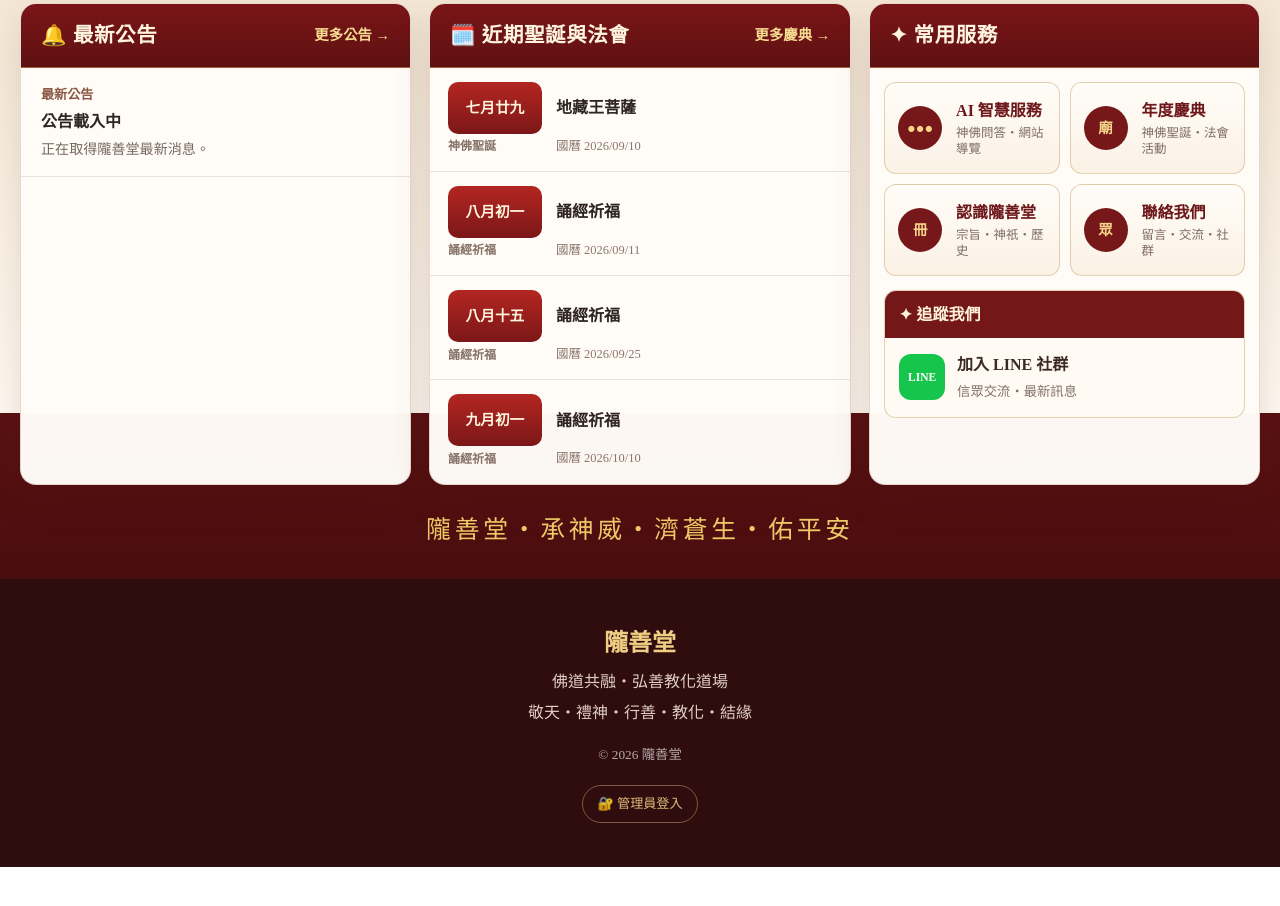
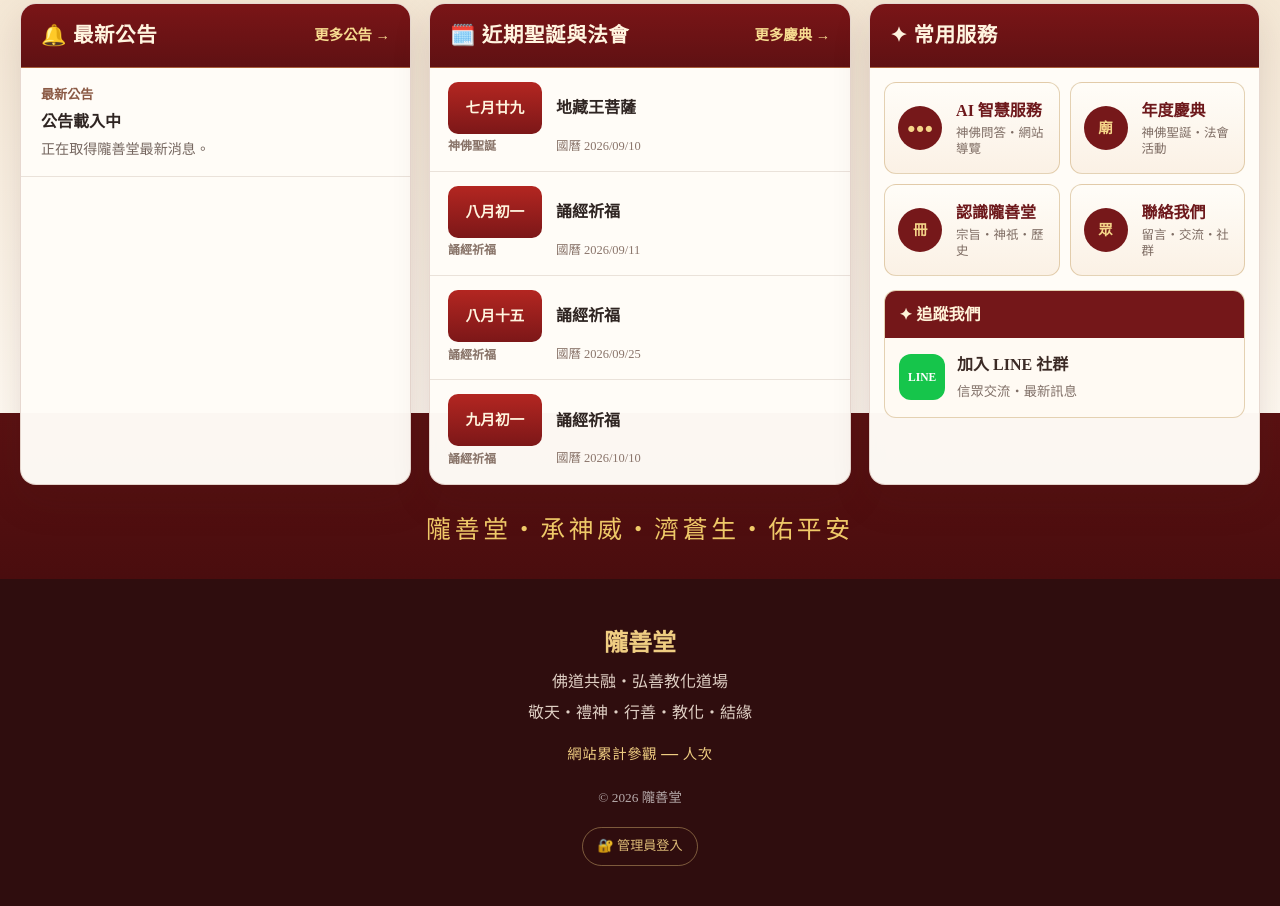
Before and after one commit to AlexLiu1975/longshan-tang-official, a plain HTML site: page public/index.html in a window 1280 px wide. Shown: the part 1067-1973 px from the top of the page. Before the commit the page ends 1934 px from the top, so only its background shows below. Drawn offline with Linux system fonts and the light colour scheme; no server answers.

Commit message:
Show homepage visitor count

```diff
--- a/public/index.html
+++ b/public/index.html
@@ -16,7 +16,8 @@
     /* 僅固定太子元帥 AI 圖於首頁右下角；HTML 三區塊維持不變。 */
     .taizi-ai-float{position:fixed !important;right:18px !important;bottom:max(22px,calc(env(safe-area-inset-bottom) + 14px)) !important;z-index:999 !important;display:block !important;width:auto !important;height:auto !important;padding:0 !important;margin:0 !important;background:transparent !important;border:0 !important;filter:drop-shadow(0 10px 18px rgba(48,10,9,.3)) !important;}
     .taizi-ai-float>img{width:180px !important;height:auto !important;display:block !important;object-fit:contain !important;border:0 !important;border-radius:0 !important;background:transparent !important;box-shadow:none !important;margin:0 !important;}
-    @media(max-width:760px){.hero-final{height:auto !important;min-height:0 !important;aspect-ratio:auto !important}.hero-final>img{position:static !important;inset:auto !important;width:100% !important;height:auto !important;object-fit:contain !important;margin:-5% 0 0 !important}.taizi-ai-float{right:12px !important;bottom:max(18px,calc(env(safe-area-inset-bottom) + 12px)) !important}.taizi-ai-float>img{width:132px !important}}
+    .site-counter{margin-top:14px;color:#efcd82;font-size:.9rem;letter-spacing:.04em}.site-counter strong{font-size:1.05rem}
+    @media(max-width:760px){.hero-final{height:auto !important;min-height:0 !important;aspect-ratio:auto !important}.hero-final>img{position:static !important;inset:auto !important;width:100% !important;height:auto !important;object-fit:contain !important;margin:-5% 0 0 !important}.taizi-ai-float{right:12px !important;bottom:max(18px,calc(env(safe-area-inset-bottom) + 12px)) !important}.taizi-ai-float>img{width:132px !important}.site-counter{font-size:.86rem}}
   </style>
 </head>
 <body>
@@ -37,7 +38,7 @@
     </section>
   </main>
   <a class="taizi-ai-float" href="/pages/ai.html" aria-label="開啟隴善堂 AI 智慧服務"><img src="/assets/taizi-ai-float-20260901.png?v=20260901-2" alt="太子元帥 AI 智慧服務" /></a>
-  <footer><strong>隴善堂</strong><p>佛道共融・弘善教化道場</p><p>敬天・禮神・行善・教化・結緣</p><small>© <span id="year"></span> 隴善堂</small><div style="margin-top:18px"><a href="/pages/admin.html" style="display:inline-block;padding:7px 14px;border:1px solid rgba(239,205,130,.45);border-radius:999px;color:#efcd82;font-size:.82rem;opacity:.9">🔐 管理員登入</a></div></footer>
-  <script src="/navigation.js"></script><script src="/site-config.js"></script><script src="/app.js"></script><script src="./birthdays-widget.js"></script><script type="module" src="/firebase-news.js"></script>
+  <footer><strong>隴善堂</strong><p>佛道共融・弘善教化道場</p><p>敬天・禮神・行善・教化・結緣</p><div class="site-counter">網站累計參觀 <strong id="homepage-visit-count">—</strong> 人次</div><small>© <span id="year"></span> 隴善堂</small><div style="margin-top:18px"><a href="/pages/admin.html" style="display:inline-block;padding:7px 14px;border:1px solid rgba(239,205,130,.45);border-radius:999px;color:#efcd82;font-size:.82rem;opacity:.9">🔐 管理員登入</a></div></footer>
+  <script src="/navigation.js"></script><script src="/site-config.js"></script><script src="/app.js"></script><script src="./birthdays-widget.js"></script><script type="module" src="/firebase-news.js"></script><script type="module" src="/site-stats.js"></script>
 </body>
 </html>
```
